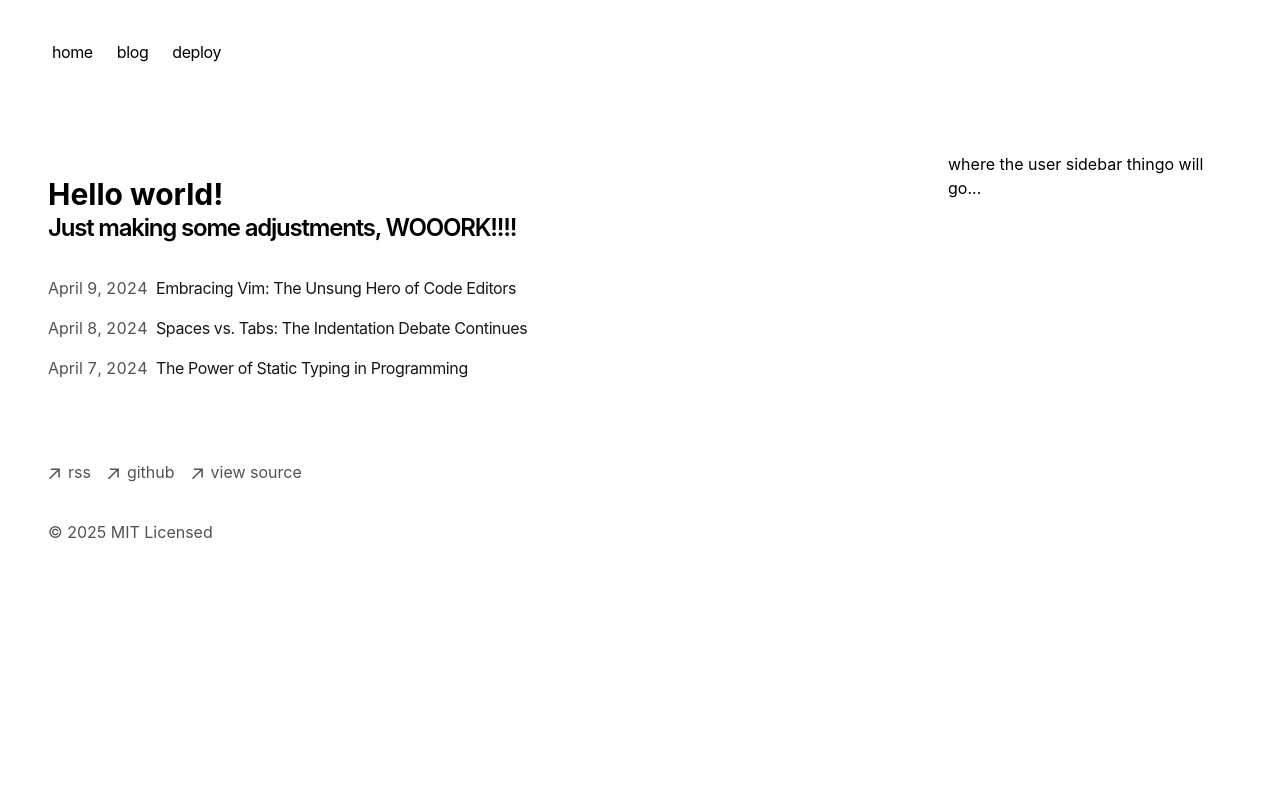
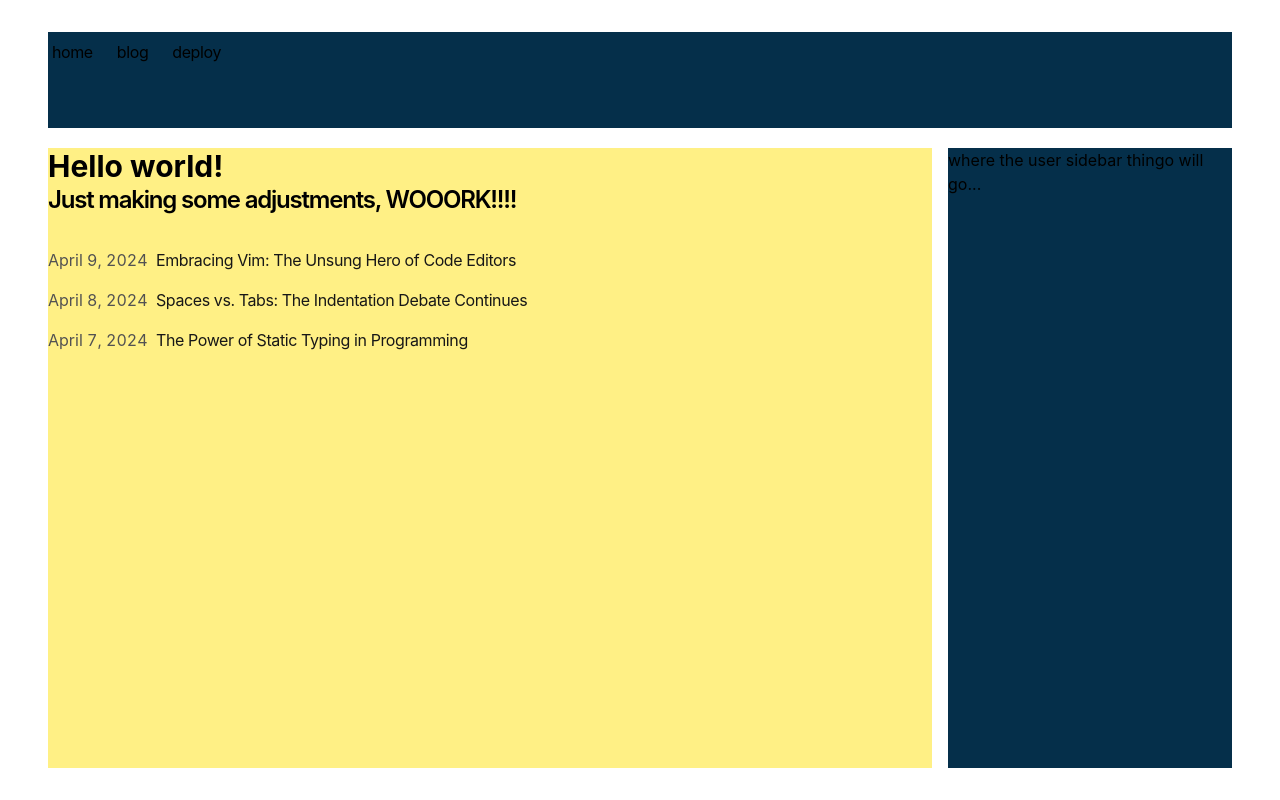
Before and after one commit to macla7/refbook, a Next.js app: page / in a window 1280 px wide. Built offline with nearby package versions, Linux system fonts and the light colour scheme.

Commit message:
fixing row heights and colors

```diff
--- a/app/layout.tsx
+++ b/app/layout.tsx
@@ -47,31 +47,32 @@ export default function RootLayout({
     <html
       lang="en"
       className={cx(
-        "text-black bg-white dark:text-white dark:bg-black",
+        "text-black bg-white text-black bg-stone-100",
         GeistSans.variable,
         GeistMono.variable
       )}
     >
-      <body className="antialiased mx-12 mt-8">
-        <div className="grid grid-cols-4 gap-4">
-          <nav className="col-span-4">
+      <body className="antialiased mx-12 py-8 flex h-dvh">
+        <div className="grid grid-cols-4 grid-rows-[100px_1fr] gap-4 grow">
+          <nav className="col-span-4 bg-sky-950 h-24">
             <Navbar />
           </nav>
 
-          <main className="flex-auto min-w-0 mt-6 flex flex-col px-2 md:px-0 col-span-3">
+          <main className="col-span-3 bg-yellow-200">
             {children}
 
             {/* No idea what these two components show... so just gonna leave them there for a second */}
             <Analytics />
             <SpeedInsights />
           </main>
-          <aside>
+          <aside className="bg-sky-950">
             <p>where the user sidebar thingo will go...</p>
           </aside>
 
+          {/*
           <footer className="col-span-4">
             <Footer />
-          </footer>
+          </footer> */}
         </div>
       </body>
     </html>
```
